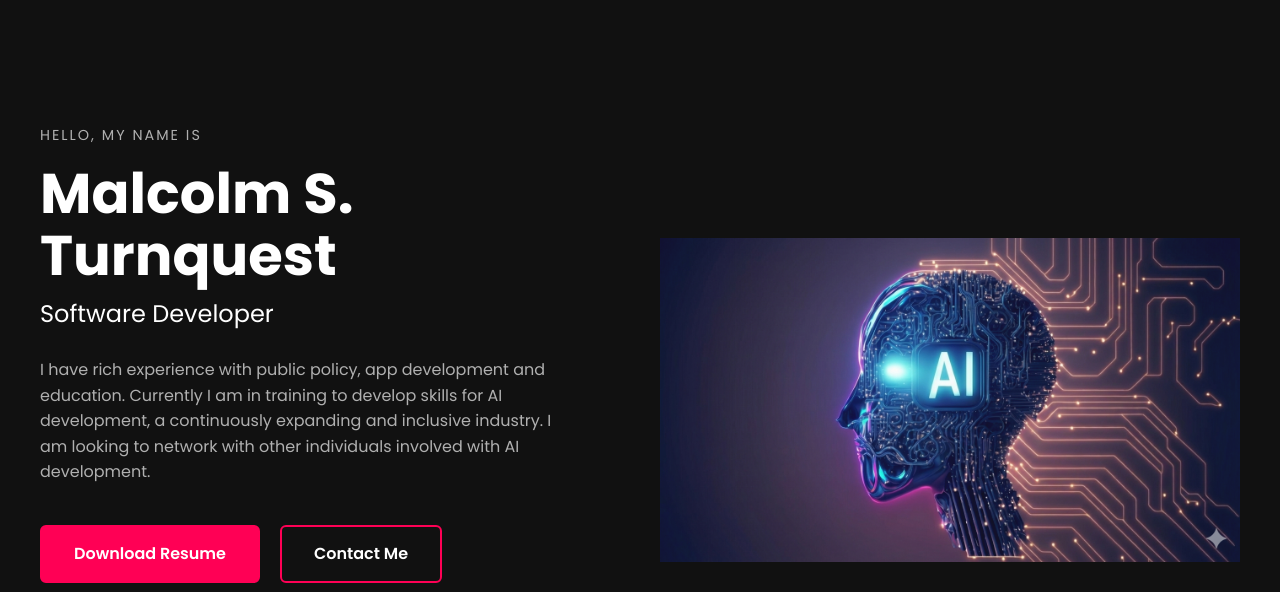
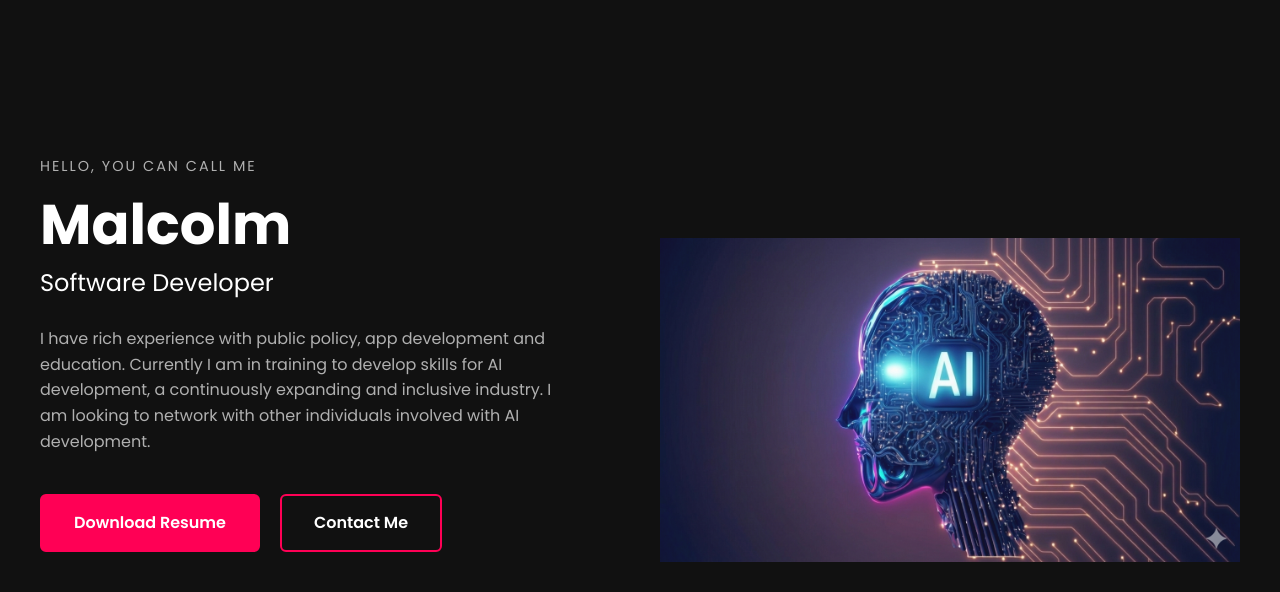
Before and after one commit to HAL9000srs/Pursuit-Webpage-One, a website built with Vite: page index.html in a window 1280 px wide. Shown: the top 592 px of the page. Built offline with nearby package versions, Linux system fonts and the light colour scheme.

Commit message:
Edited the introduction to reflect the new content.

```diff
--- a/index.html
+++ b/index.html
@@ -14,8 +14,8 @@
         <div class="hero-container">
 
             <div class="hero-content">
-                <span class="eyebrow">HELLO, MY NAME IS</span>
-                <h1>Malcolm S. Turnquest</h1>
+                <span class="eyebrow">HELLO, YOU CAN CALL ME</span>
+                <h1>Malcolm</h1>
                 <h2>Software Developer</h2>
                 <p>I have rich experience with public policy, app development and education. Currently I am in training to develop skills for AI development, a continuously expanding and inclusive industry. I am looking to network with other individuals involved with AI development.</p>
 
```
